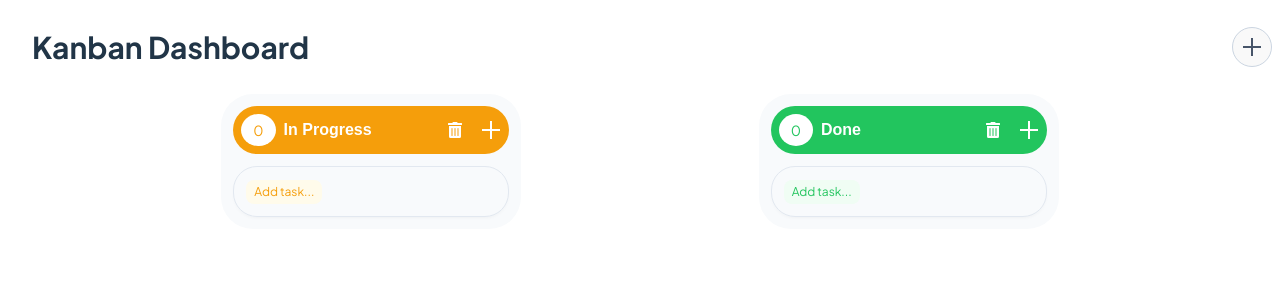
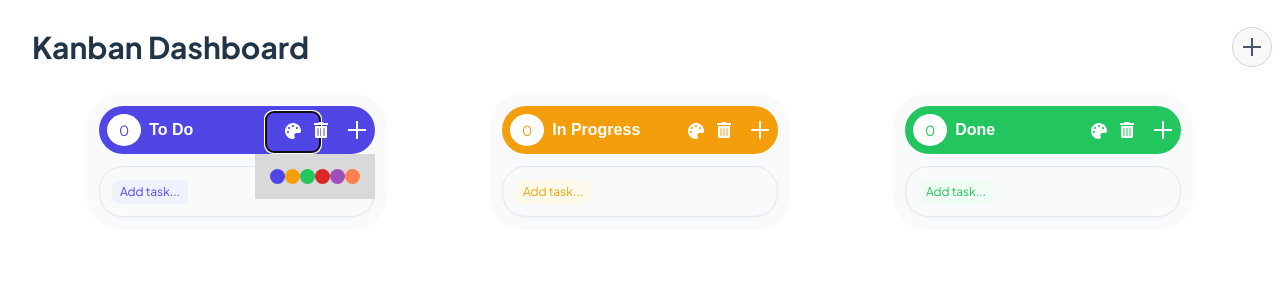
Before and after one commit to kovaaalex/kanbanBoard, a React (Vite) app: page / in a window 1280 px wide. Both pictures are taken after a click on the button 321 px from the left and 131 px from the top of the page. Shown: the top 300 px of the page. Built offline with nearby package versions, Linux system fonts and the light colour scheme.

Commit message:
add color picker

```diff
--- a/src/components/Board/Index.tsx
+++ b/src/components/Board/Index.tsx
@@ -19,6 +19,8 @@ const Board = ({ item }: { item: IBoard }) => {
   const dispatch = useAppDispatch();
   const [currentBoard, setBoard] = useState(name);
   const [showSave, setShowSave] = useState(false);
+  const [currentColor, setCurrentColor] = useState(color);
+
   const { tasks } = useAppSelector((state) => ({
     tasks: state.tasks.tasks[name] || [],
     boards: state.boards.boards,
@@ -27,7 +29,9 @@ const Board = ({ item }: { item: IBoard }) => {
   useEffect(() => {
     dispatch(initializeBoardTasks(name));
   }, [name, dispatch]);
-
+  const handleColorChange = (newColor: string) => {
+    setCurrentColor(newColor);
+  };
   const handleDrop = (
     item: { taskId: number; fromStatus: TaskStatus },
     toStatus: TaskStatus
@@ -74,7 +78,7 @@ const Board = ({ item }: { item: IBoard }) => {
     <BoardItem>
       <DroppableBoard status={name} onDrop={(item) => handleDrop(item, name)}>
         <BoardColumn
-          color={color}
+          color={currentColor}
           currentBoard={currentBoard}
           showSave={showSave}
           taskCount={tasks.length}
@@ -82,10 +86,11 @@ const Board = ({ item }: { item: IBoard }) => {
           onSave={handleSave}
           onAddTask={handleAddTask}
           boardId={id}
+          onChangeColor={handleColorChange}
         />
         <Tasks title={name} tasks={tasks} />
         <AddTask>
-          <AddTaskButton onClick={handleAddTask} $statusColor={color}>
+          <AddTaskButton onClick={handleAddTask} $statusColor={currentColor}>
             Add task...
           </AddTaskButton>
         </AddTask>
--- a/src/components/BoardColumn/Index.tsx
+++ b/src/components/BoardColumn/Index.tsx
@@ -1,5 +1,6 @@
-import { FaTrashAlt } from 'react-icons/fa';
+import { FaPalette, FaTrashAlt } from 'react-icons/fa';
 import {
+  ColorPickerButton,
   Column,
   DeleteButton,
   H4,
@@ -10,6 +11,8 @@ import {
 import { useAppDispatch } from '@/store/hooks';
 import { dropBoard } from '@/store/boardsSlice';
 import { dropTaskStatus } from '@/store/taskSlice';
+import { useState } from 'react';
+import { ColorPicker } from '../ColorPicker/Index';
 interface BoardColumnProps {
   color: string;
   currentBoard: string;
@@ -19,6 +22,7 @@ interface BoardColumnProps {
   onSave: () => void;
   onAddTask: () => void;
   boardId: string;
+  onChangeColor: (color: string) => void;
 }
 export const BoardColumn = ({
   color,
@@ -29,8 +33,14 @@ export const BoardColumn = ({
   onSave,
   onAddTask,
   boardId,
+  onChangeColor,
 }: BoardColumnProps) => {
   const dispatch = useAppDispatch();
+  const [showColorPicker, setShowColorPicker] = useState(false);
+  const handleColorChange = (newColor: string) => {
+    onChangeColor(newColor);
+    setShowColorPicker(false);
+  };
   const handleDelete = () => {
     dispatch(dropTaskStatus(currentBoard));
     dispatch(dropBoard(boardId));
@@ -44,6 +54,12 @@ export const BoardColumn = ({
         maxLength={25}
         onChange={onBoardChange}
       />
+      <ColorPickerButton onClick={() => setShowColorPicker(!showColorPicker)}>
+        <FaPalette />
+      </ColorPickerButton>
+      {showColorPicker && (
+        <ColorPicker onChange={handleColorChange}></ColorPicker>
+      )}
       <DeleteButton onClick={handleDelete}>
         <FaTrashAlt />
       </DeleteButton>
--- a/src/components/BoardColumn/styled.ts
+++ b/src/components/BoardColumn/styled.ts
@@ -108,3 +108,12 @@ export const DeleteButton = styled.button`
   background: none;
   color: white;
 `;
+export const ColorPickerButton = styled.button`
+  background: none;
+  border: none;
+  cursor: pointer;
+  color: white;
+  position: absolute;
+  top: 6px;
+  right: 55px;
+`;
--- /dev/null
+++ b/src/components/ColorPicker/Index.tsx
@@ -0,0 +1,24 @@
+import { ColorItem, ColorsList } from './styled';
+interface ColorPickerProps {
+  onChange: (color: string) => void;
+}
+export const ColorPicker = ({ onChange }: ColorPickerProps) => {
+  const colors: string[] = [
+    '#4F46E5',
+    '#F59E0B',
+    '#22C55E',
+    '#DC2626',
+    '#9D50BB',
+    '#FF7F50',
+  ];
+  return (
+    <ColorsList>
+      {colors.map((color) => (
+        <ColorItem
+          $colorPick={color}
+          onClick={() => onChange(color)}
+        ></ColorItem>
+      ))}
+    </ColorsList>
+  );
+};
--- /dev/null
+++ b/src/components/ColorPicker/styled.ts
@@ -0,0 +1,21 @@
+import styled from 'styled-components';
+export const ColorsList = styled.ul`
+  position: absolute;
+  background-color: #d9d9d9;
+  z-index: 10;
+  top: 100%;
+  right: 0;
+  padding: 15px;
+  display: flex;
+  flex-wrap: wrap;
+  justify-content: space-between;
+  align-items: center;
+`;
+export const ColorItem = styled.li<{ $colorPick?: string }>`
+  list-style-type: none;
+  width: 15px;
+  height: 15px;
+  background-color: ${(props) => props.$colorPick};
+  border-radius: 50%;
+  cursor: pointer;
+`;
--- a/src/utils/getBackgroundColor.ts
+++ b/src/utils/getBackgroundColor.ts
@@ -3,6 +3,8 @@ export const boardColors = {
   '#F59E0B': '#FFFBEB',
   '#22C55E': '#F0FDF4',
   '#DC2626': '#FEE2E2',
+  '#9D50BB': '#6A0DAD',
+  '#FF7F50': '#FFA62E',
 };
 export function getBackgroundColor(color?: string): string {
   if (!color) return '#FEE2E2';
```
